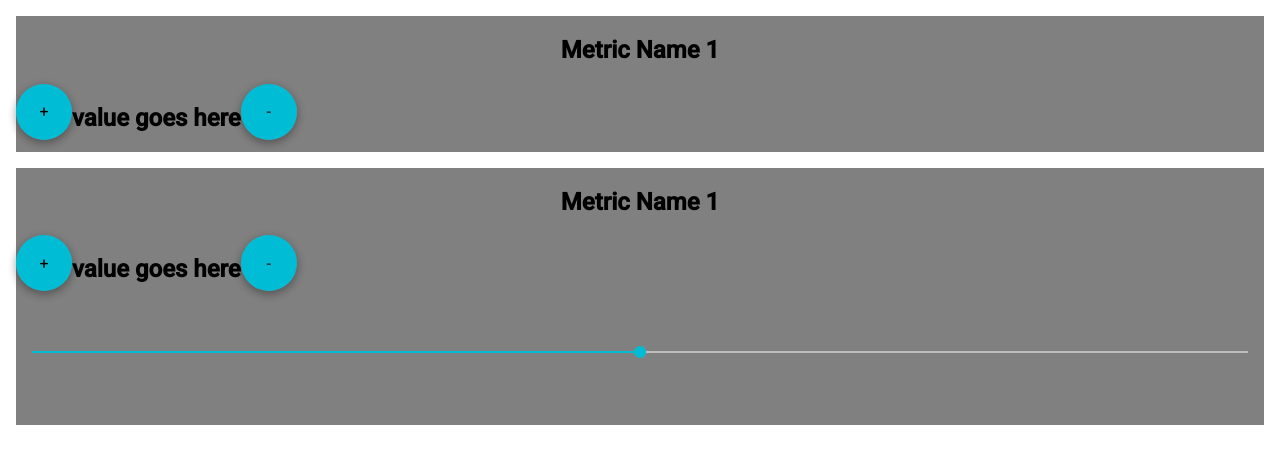
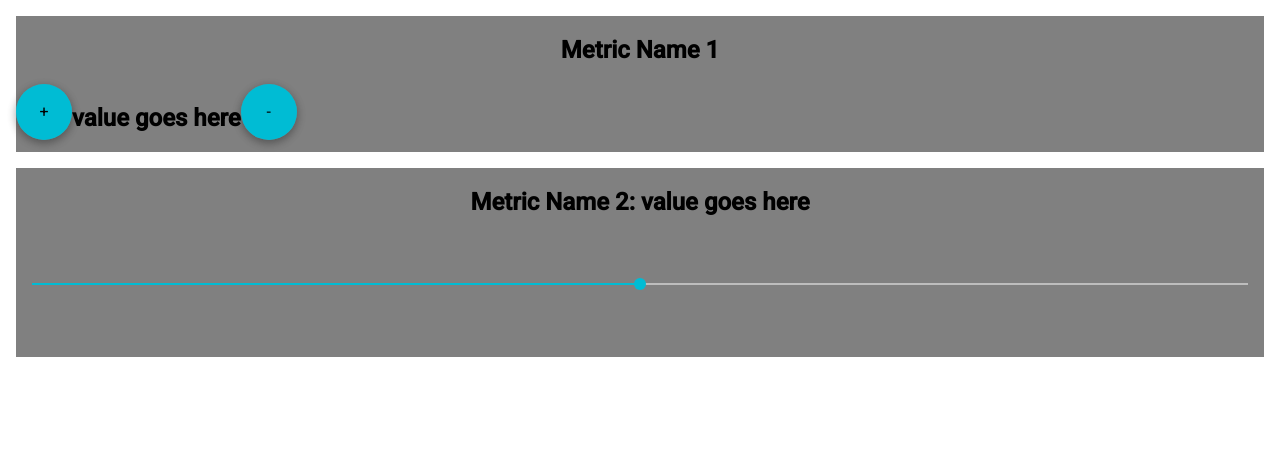
Before and after one commit to matsad3547/engineering-report-app, a React app: page / in a window 1280 px wide. Shown: the top 464 px of the page. Built offline with nearby package versions, Linux system fonts and the light colour scheme; what react-tap-event-plugin would draw is missing.

Commit message:
feat(core) Simplified inputs to simple buttons vs. slider

```diff
--- a/src/App.js
+++ b/src/App.js
@@ -24,10 +24,10 @@ const App = () => {
   return (
     <div>
       <MuiThemeProvider>
-        <JustButtons />
+        <Buttons />
       </MuiThemeProvider>
       <MuiThemeProvider>
-        <ButtonsWithSlider />
+        <SliderInput />
       </MuiThemeProvider>
     </div>
   )
@@ -35,7 +35,7 @@ const App = () => {
 
 export default App;
 
-const JustButtons = () => {
+const Buttons = () => {
   // injectTapEventPlugin()
   return (
     <div className="input">
@@ -59,24 +59,11 @@ const JustButtons = () => {
   )
 }
 
-const ButtonsWithSlider = () => {
+const SliderInput = () => {
   return (
     <div className="input">
       <div className="metricName">
-        <h2>Metric Name 1</h2>
-      </div>
-      <div>
-        <FloatingActionButton>
-          +
-        </FloatingActionButton>
-      </div>
-      <div>
-        <h2>value goes here</h2>
-      </div>
-      <div>
-        <FloatingActionButton>
-          -
-        </FloatingActionButton>
+        <h2>Metric Name 2: value goes here</h2>
       </div>
       <Slider
         className="slider"
@@ -87,23 +74,3 @@ const ButtonsWithSlider = () => {
     </div>
   )
 }
-
-// const ButtonsWithSlider = () => {
-//   return (
-//     <div className="input">
-//       <h2>Metric Name 1</h2>
-//       <FloatingActionButton>
-//         +
-//       </FloatingActionButton>
-//       <h2>value goes here</h2>
-//       <FloatingActionButton>
-//         -
-//       </FloatingActionButton>
-//       <Slider
-//         step={0.25}
-//         max={9}
-//         defaultValue={4.5}
-//         />
-//     </div>
-//   )
-// }
```
